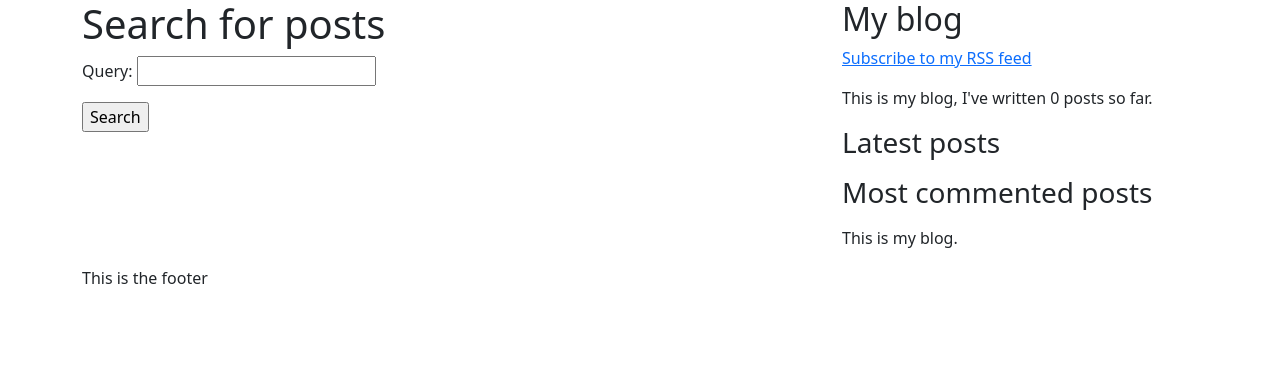
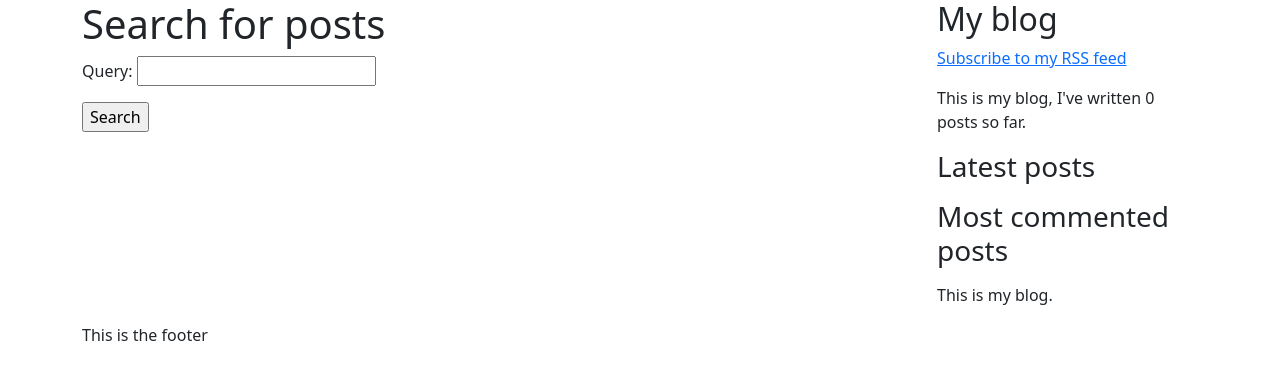
Before and after one commit to ayosamobitade/Blog-Application, a Django app: page /blog/search/ in a window 1280 px wide. Shown: the top 380 px of the page. Run offline with Django 4.2, Linux system fonts and the light colour scheme; data that the repository does not hold is empty.

Commit message:
some updates

```diff
--- a/blog/forms.py
+++ b/blog/forms.py
@@ -20,21 +20,3 @@ class CommentForm(forms.ModelForm):
 
 class SearchForm(forms.Form):
     query = forms.CharField()
-
-def post_search(request):
-    form = SearchForm()
-    query = None
-    results = []
-    if 'query' in request.GET:
-        form = SearchForm(request.GET)
-        if form.is_valid():
-            query = form.cleaned_data['query']
-            results = Post.published.annotate(
-                search = SearchVector('title', 'body'),
-            ).filter(search = query)
-    return render(request, 'blog/post/search.html',
-    {
-        'form':form,
-        'query':query,
-        'results':results
-    })
--- a/blog/templates/blog/base.html
+++ b/blog/templates/blog/base.html
@@ -12,14 +12,14 @@
 <body>
     <div class="container-sm">
         <div class="row">
-            <div class="col-8">
+            <div class="col-9">
                 {% block header %}
                 {% block blogtitle %}{% endblock %}
 
                 {% endblock %}
                 {% block content %}{% endblock %}
             </div>
-            <div class="col-4">
+            <div class="col-3">
                 <h2>My blog</h2>
                 <p>
                     <a href="{% url "blog:post_feed" %}">Subscribe to my RSS feed</a>
```
